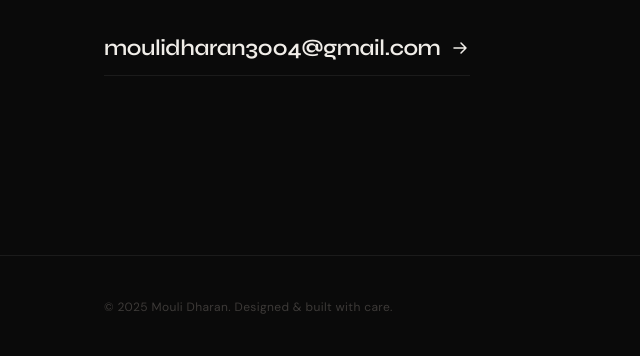
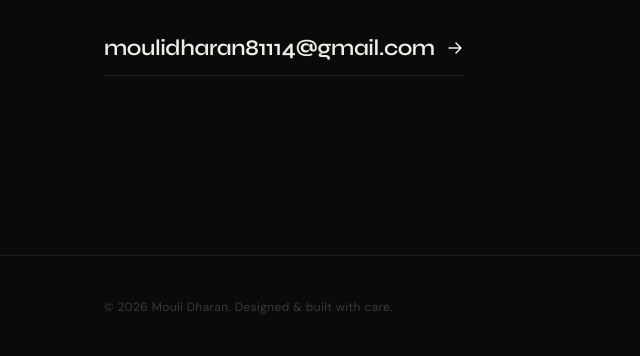
Before and after one commit to Moulidharan-30/Mouli-dharan-portfolio, a plain HTML site: page index.html in a window 1280 px wide. Shown: the part 5627-5983 px from the top of the page, 0-640 px from the left. Drawn offline with nearby package versions, Linux system fonts and the light colour scheme.

Commit message:
Update index.html

```diff
--- a/index.html
+++ b/index.html
@@ -137,7 +137,7 @@
             <!-- ✏️ EDIT: Change your story -->
             What sets me apart is where I come from. Before transitioning into design, I spent 1.5 years in the healthcare sector at Cognizant — which gave me something most designers don't have: real-world insight into high-stakes user environments, complex workflows, and the cost of getting UX wrong. That experience now shapes how I approach every design problem, whether it's health tech or beyond.
 I craft pixel-perfect interfaces and seamless user journeys, and I bring the technical depth to see them through from wireframe to working product. </p>
-<a href="Mouli_Dharan_Resume (1).pdf" class="btn btn--ghost" download>Download resume</a>
+<a href="" class="btn btn--ghost" download>Download resume</a>
          <!-- <div class="about__stats reveal-up">
             <div class="about__stat"> -->
               <!-- ✏️ EDIT: Change stat number -->
@@ -566,7 +566,7 @@ A real café with a beautiful brand and a website that didn't show it. I took on
           </p>
           <a href="mailto:moulidharan3004@gmail.com" class="contact__email reveal-up">
             <!-- ✏️ EDIT: Change your email address -->
-            moulidharan3004@gmail.com
+            moulidharan81114@gmail.com
             <svg width="20" height="20" viewBox="0 0 20 20" fill="none"><path d="M4 10H16M16 10L11 5M16 10L11 15" stroke="currentColor" stroke-width="1.5" stroke-linecap="round" stroke-linejoin="round"/></svg>
           </a>
         </div>
@@ -605,7 +605,7 @@ A real café with a beautiful brand and a website that didn't show it. I took on
     <div class="container footer__inner">
       <p class="footer__copy">
         <!-- ✏️ EDIT: Change copyright year and name -->
-        &copy; 2025 Mouli Dharan. Designed &amp; built with care.
+        &copy; 2026 Mouli Dharan. Designed &amp; built with care.
       </p>
       <button class="footer__top-btn" id="backToTop" aria-label="Back to top">
         <svg width="16" height="16" viewBox="0 0 16 16" fill="none"><path d="M8 13V3M3 8L8 3L13 8" stroke="currentColor" stroke-width="1.5" stroke-linecap="round" stroke-linejoin="round"/></svg>
```
